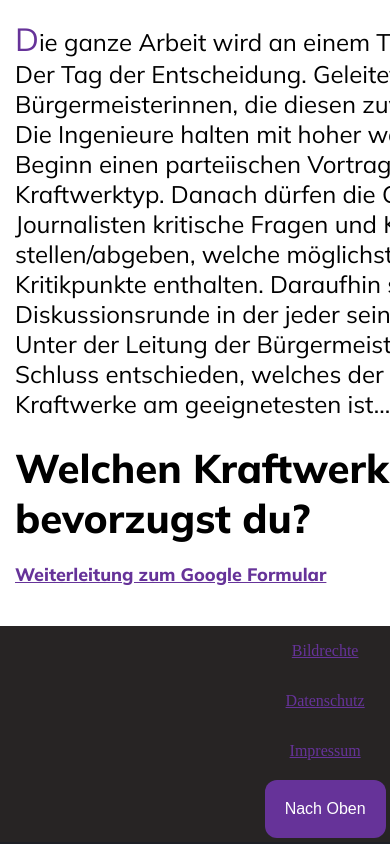
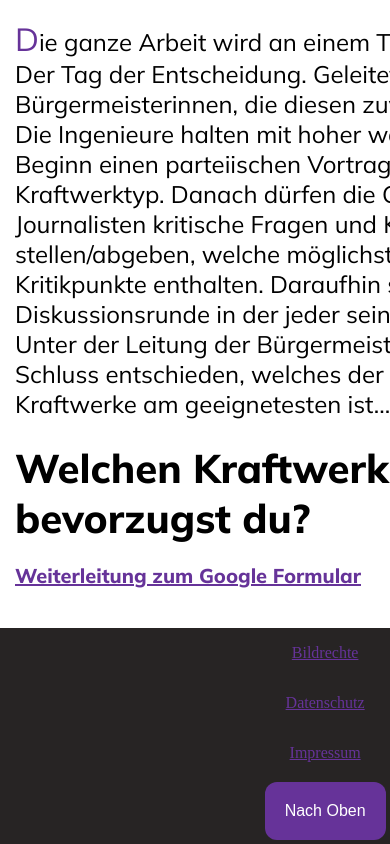
Before and after one commit to l3l342/Newspage, a plain HTML site: page index.html in a window 390 px wide. Shown: the part 1872-2716 px from the top of the page. Drawn offline with Linux system fonts and the light colour scheme; a web font is replaced by a local one.

Commit message:
new design at link to google formula

```diff
--- a/style/style.css
+++ b/style/style.css
@@ -650,7 +650,7 @@ footer {
 .link-google-formular {
     font-family: 'Mulish', sans-serif;
     font-size: 18px;
-    padding-left: 15px;
+    padding-left: 80px;
     font-weight: bold;
 }
 
@@ -1047,6 +1047,14 @@ footer {
     }
 
 
+    .link-google-formular {
+        font-family: 'Mulish', sans-serif;
+        font-size: 20px;
+        padding-left: 15px;
+        font-weight: bold;
+    }
+
+
     /* STYLING ENERGIEERZEUGERN */
     .img_energieer {
         border-radius: 0px;
--- a/style/style_dark.css
+++ b/style/style_dark.css
@@ -680,7 +680,7 @@ footer {
     font-family: 'Mulish', sans-serif;
     font-size: 18px;
     font-weight: bold;
-    padding-left: 15px;
+    padding-left: 80px;
 }
 
 
@@ -870,6 +870,7 @@ footer {
         margin-top: 0px;
     }
 
+
     /* menu bar wieder sehen */
     .menu {
         display: block;
@@ -1058,6 +1059,14 @@ footer {
     }
 
 
+    .link-google-formular {
+        font-family: 'Mulish', sans-serif;
+        font-size: 20px;
+        padding-left: 15px;
+        font-weight: bold;
+    }
+
+
     /* STYLING ENERGIEERZEUGERN */
     .img_energieer {
         border-radius: 0px;
```
